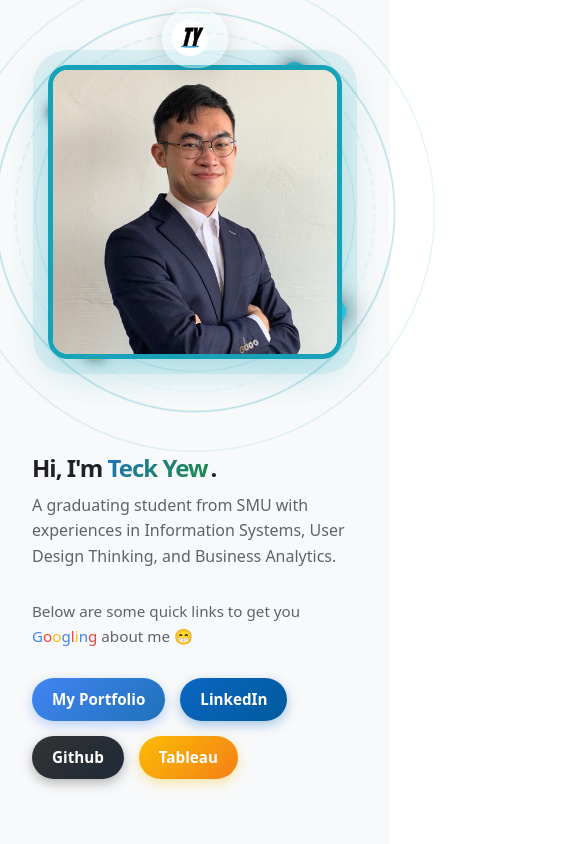
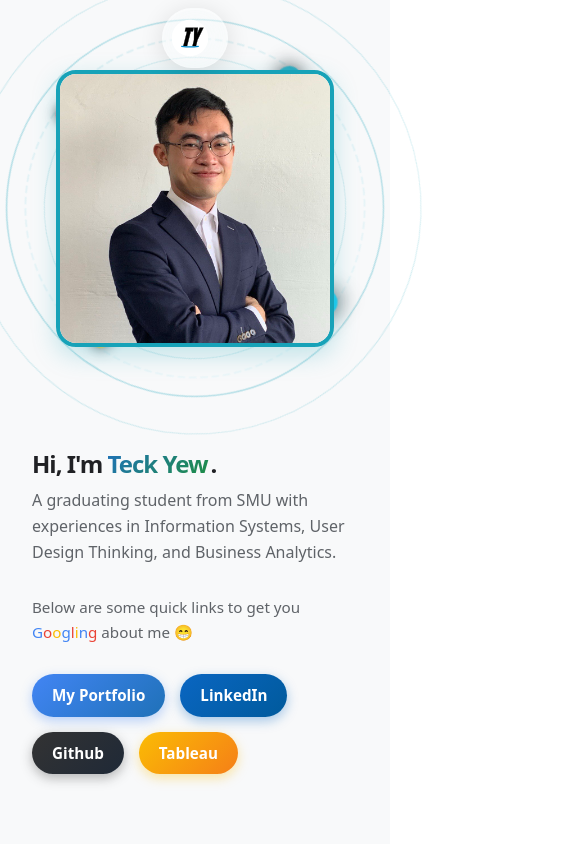
Before and after one commit to TeckYew/TeckYew.github.io, a Vue app: page /about in a window 390 px wide. Shown: the top 844 px of the page, 580 px wide, since content can reach past the window. Built offline with nearby package versions, Linux system fonts and the light colour scheme; no server answers; the database is empty; what vue-sweetalert2 would draw is missing.

Commit message:
Fix portfolio button scroll, responsive profile image, add Telegram contact, improve About icon in navbar

```diff
--- a/src/components/NavBar.vue
+++ b/src/components/NavBar.vue
@@ -105,8 +105,8 @@ onMounted(() => {
           <li class="nav-item">
             <RouterLink class="nav-link" to="/about">
               <svg class="nav-icon" viewBox="0 0 24 24" fill="none" stroke="currentColor" stroke-width="2">
-                <circle cx="12" cy="12" r="10"></circle>
-                <path d="M12 16v-4M12 8h.01"></path>
+                <path d="M20 21v-2a4 4 0 0 0-4-4H8a4 4 0 0 0-4 4v2"></path>
+                <circle cx="12" cy="7" r="4"></circle>
               </svg>
               <span>About</span>
             </RouterLink>
--- a/src/router/index.js
+++ b/src/router/index.js
@@ -41,6 +41,22 @@ import ProjectDetailView from '../views/ProjectDetailView.vue'
 
 const router = createRouter({
   history: createWebHashHistory(import.meta.env.BASE_URL),
+  scrollBehavior(to, from, savedPosition) {
+    if (savedPosition) {
+      return savedPosition
+    } else if (to.hash) {
+      // Scroll to element with ID matching the hash
+      const element = document.querySelector(to.hash)
+      if (element) {
+        return {
+          el: to.hash,
+          behavior: 'smooth'
+        }
+      }
+    }
+    // Default: scroll to top
+    return { top: 0 }
+  },
   routes: [
     {
       path: '/',
--- a/src/views/AboutMeView.vue
+++ b/src/views/AboutMeView.vue
@@ -137,6 +137,13 @@
         <div class="contact-section">
           <h2 class="contact-title">Get In Touch</h2>
           <p class="contact-description">Feel free to reach out if you'd like to collaborate, chat about design, or discuss any exciting opportunities!</p>
+          <div style="display: flex; gap: 15px; flex-wrap: wrap; justify-content: center;">
+            <a href="https://t.me/teckkkyewww" target="_blank" class="contact-button telegram-button">
+              <svg class="contact-icon" viewBox="0 0 24 24" fill="currentColor">
+                <path d="M16.6915026,12.4744748 L3.50612381,13.2599618 C3.19218622,13.2599618 3.03521743,13.4170592 3.03521743,13.5741566 L1.15159189,20.0151496 C0.8376543,20.8006365 0.99,21.89 1.77946707,22.52 C2.41,22.99 3.50612381,23.1 4.13399899,22.99 L21.714504,14.0454487 C22.6563168,13.5741566 23.1272231,12.6315722 22.9702544,11.6889879 L4.13399899,1.16115711 C3.34915502,0.9 2.40734225,1.00636533 1.77946707,1.4776575 C0.994623095,2.10604706 0.837654326,3.0486314 1.15159189,3.97788574 L3.03521743,10.5388787 C3.03521743,10.6959761 3.19218622,10.8530735 3.50612381,10.8530735 L16.6915026,11.6385604 C16.6915026,11.6385604 17.1624089,11.6385604 17.1624089,12.0598513 C17.1624089,12.4811422 16.6915026,12.4744748 16.6915026,12.4744748 Z"/>
+              </svg>
+              Message me
+            </a>
             <a href="mailto:teckyew2000@hotmail.com" class="contact-button">
               <svg class="contact-icon" viewBox="0 0 24 24" fill="none" stroke="currentColor" stroke-width="2">
                 <rect x="2" y="4" width="20" height="16" rx="2"></rect>
@@ -144,6 +151,7 @@
               </svg>
               Contact Me via Email
             </a>
+          </div>
         </div>
       </div>
     </div>
@@ -525,6 +533,16 @@ export default {
   color: white;
 }
 
+.contact-button.telegram-button {
+  background: linear-gradient(135deg, #0088cc, #006290);
+  background-color: #0088cc;
+}
+
+.contact-button.telegram-button:hover {
+  background: linear-gradient(135deg, #005a9e, #004472);
+  box-shadow: 0 8px 20px rgba(0, 136, 204, 0.3);
+}
+
 .contact-icon {
   width: 24px;
   height: 24px;
--- a/src/views/HomeView.vue
+++ b/src/views/HomeView.vue
@@ -44,7 +44,6 @@ import EventCard from '../components/Events/EventCard.vue'
           class="img-fluid profile-image"
           src="../assets/hero-profile.jpg"
           alt="Hero Profile"
-          style="border-radius: 20px; width: 90%; max-width: 400px; margin: 0 auto; display: block; border: 5px solid #17a2b8; box-shadow: 0 10px 40px rgba(23, 162, 184, 0.3), 0 0 0 15px rgba(23, 162, 184, 0.1); transition: transform 0.3s ease; position: relative; z-index: 2;"
         />
       </div>
 
@@ -53,7 +52,7 @@ import EventCard from '../components/Events/EventCard.vue'
         <p class="hero-subtitle" style="margin-bottom: 30px; line-height: 1.6; color: #5f6368; font-weight: 500;">A graduating student from SMU with experiences in Information Systems, User Design Thinking, and Business Analytics.</p>
         <p class="hero-description" style="margin-bottom: 30px; line-height: 1.6; color: #5f6368;">Below are some quick links to get you <a href="https://www.google.com/search?q=thong+teck+yew&rlz=1C5CHFA_enSG1012SG1013&oq=thong+te&gs_lcrp=EgZjaHJvbWUqBggAEEUYOzIGCAAQRRg7MgYIARBFGDkyBggCEEUYQDIGCAMQRRg8MgYIBBBFGDwyBggFEEUYPDIGCAYQRRhB0gEHOTQ3ajBqMagCALACAA&sourceid=chrome&ie=UTF-8" target="_blank" style="text-decoration: none; font-weight: 600;"><span style="color: #4285F4;">G</span><span style="color: #EA4335;">o</span><span style="color: #FBBC04;">o</span><span style="color: #4285F4;">g</span><span style="color: #EA4335;">l</span><span style="color: #FBBC04;">i</span><span style="color: #4285F4;">n</span><span style="color: #EA4335;">g</span></a> about me 😁</p>
         <div style="display: flex; gap: 15px; flex-wrap: wrap;">
-          <a class="btn btn-lg hero-btn-primary" href="#featuredProjects" style="padding: 12px 32px; font-size: 1rem; background: linear-gradient(135deg, #4285F4, #1f71b8); color: white; border: none; border-radius: 24px; font-weight: 600; box-shadow: 0 4px 12px rgba(66, 133, 244, 0.35); transition: all 0.3s ease;">My Portfolio</a>
+          <button class="btn btn-lg hero-btn-primary" @click="scrollToProjects" style="padding: 12px 32px; font-size: 1rem; background: linear-gradient(135deg, #4285F4, #1f71b8); color: white; border: none; border-radius: 24px; font-weight: 600; box-shadow: 0 4px 12px rgba(66, 133, 244, 0.35); transition: all 0.3s ease; cursor: pointer;">My Portfolio</button>
           <a class="btn btn-lg hero-btn-secondary" href="https://www.linkedin.com/in/teck-yew/" target="_blank" style="padding: 12px 32px; font-size: 1rem; background: linear-gradient(135deg, #0A66C2, #005a9c); color: white; border: none; border-radius: 24px; font-weight: 600; box-shadow: 0 4px 12px rgba(10, 102, 194, 0.35); transition: all 0.3s ease;">LinkedIn</a>
         </div>
         <div style="display: flex; gap: 15px; flex-wrap: wrap; margin-top: 15px;">
@@ -219,6 +218,14 @@ export default {
           }
         })
       })
+  },
+  methods: {
+    scrollToProjects() {
+      const element = document.getElementById('featuredProjects')
+      if (element) {
+        element.scrollIntoView({ behavior: 'smooth' })
+      }
+    }
   }
 }
 </script>
@@ -260,10 +267,28 @@ export default {
   position: relative;
   z-index: 2;
   cursor: pointer;
+  border-radius: 20px;
+  border: 5px solid #17a2b8;
+  box-shadow: 0 10px 40px rgba(23, 162, 184, 0.3), 0 0 0 15px rgba(23, 162, 184, 0.1);
+  transition: transform 0.3s ease;
+  width: 90%;
+  max-width: 400px;
+  margin: 0 auto;
+  display: block;
 }
 
 .profile-image:hover {
   transform: scale(1.1);
+}
+
+/* Responsive profile image for mobile */
+@media (max-width: 768px) {
+  .profile-image {
+    width: 85%;
+    max-width: 280px;
+    border: 4px solid #17a2b8;
+    box-shadow: 0 8px 24px rgba(23, 162, 184, 0.25);
+  }
 }
 
 /* SVG Background Animations - Colored & Clean */
```
Lines whose indentation alone changed are shown as unchanged.
